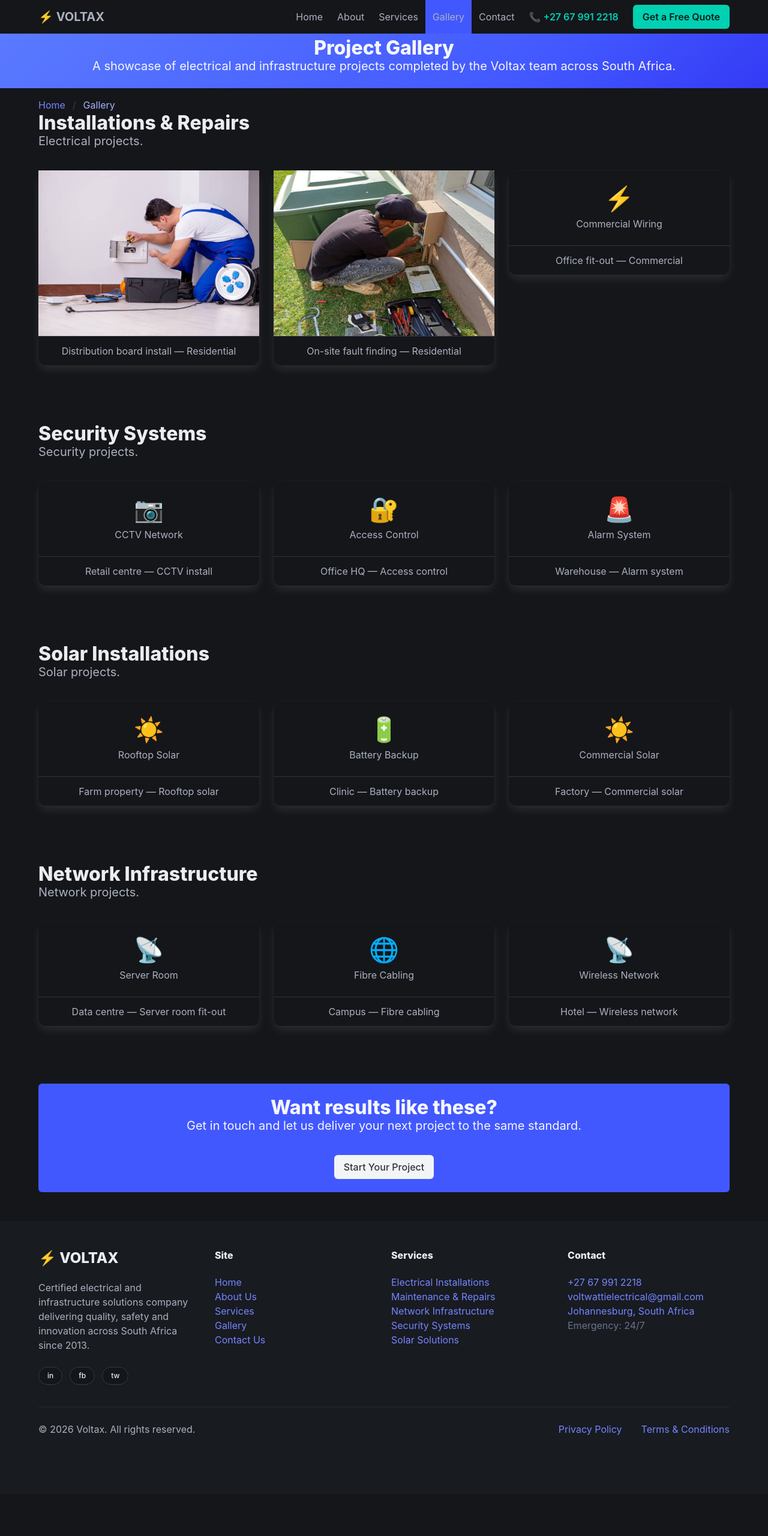
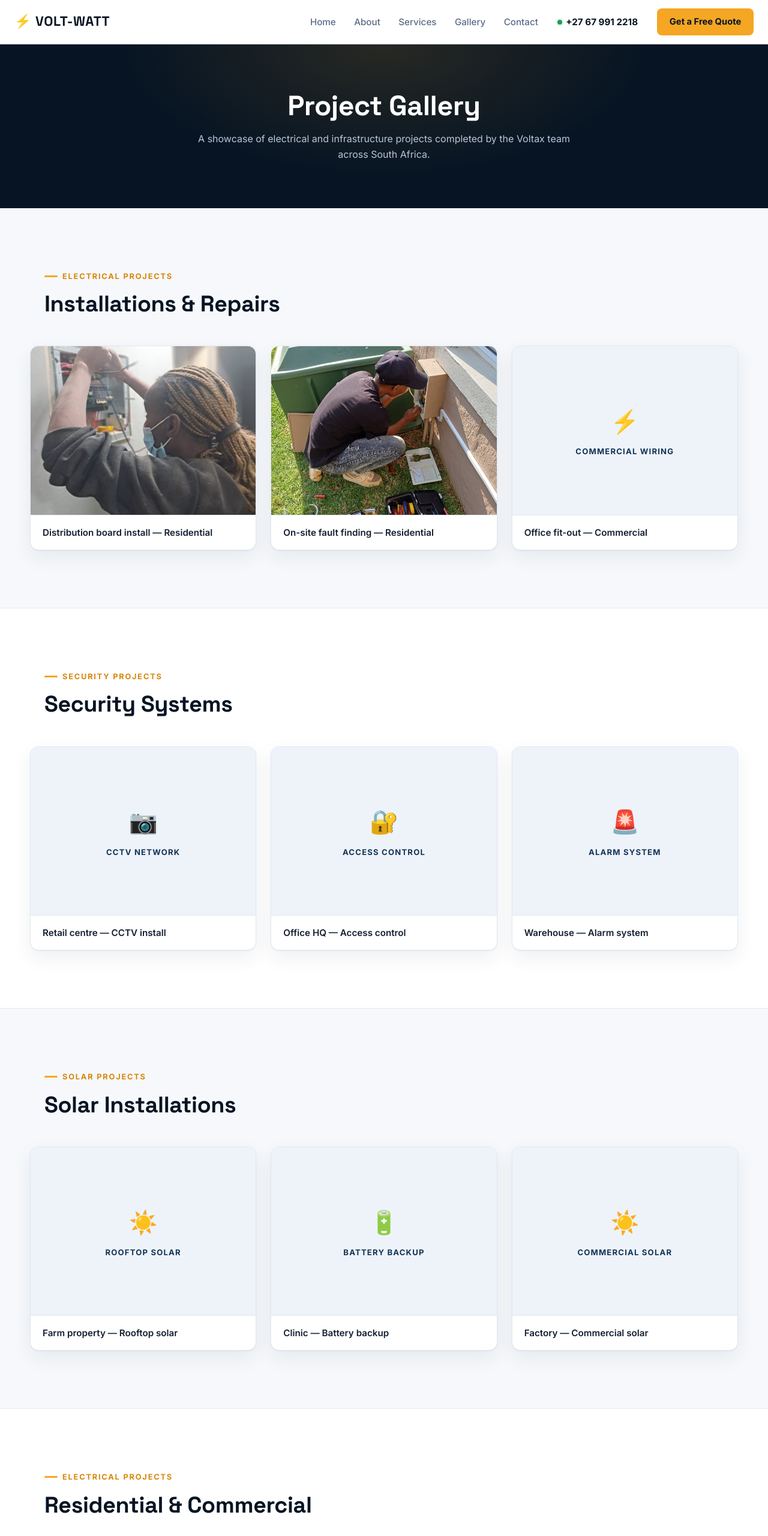
Before and after one commit to majaha8/voltax-website, a website: page src/gallery.html in a window 1280 px wide. Shown: the top 2560 px of the page at 60% size. Before the commit the page ends 2490 px from the top, so only its background shows below. Drawn offline with nearby package versions, Linux system fonts and the light colour scheme.

Commit message:
Redesign Gallery And Add Hero Slideshow
Update smoke-test class allowances for Bulma utilities used on the
homepage.

```diff
--- a/src/gallery.html
+++ b/src/gallery.html
@@ -1,273 +1,110 @@
 <!DOCTYPE html>
-<html lang="en" data-theme="dark">
+<html lang="en">
 <head>
 <meta charset="UTF-8">
 <meta name="viewport" content="width=device-width, initial-scale=1.0">
 <title>Gallery - Voltax</title>
 <link rel="icon" href="public/favicon.ico" sizes="any">
-<link rel="stylesheet" href="https://cdn.jsdelivr.net/npm/bulma@1.0.4/css/bulma.min.css">
+<link rel="preconnect" href="https://fonts.googleapis.com">
+<link rel="preconnect" href="https://fonts.gstatic.com" crossorigin>
+<link href="https://fonts.googleapis.com/css2?family=Space+Grotesk:wght@500;700&family=Inter:wght@400;500;600;700&display=swap" rel="stylesheet">
+<link rel="stylesheet" href="style.css">
 </head>
 <body>
 
-<nav class="navbar is-fixed-top" role="navigation" aria-label="main navigation">
-  <div class="container">
-    <div class="navbar-brand">
-      <a href="/" class="navbar-item has-text-weight-bold is-size-5">⚡ VOLTAX</a>
-      <a role="button" class="navbar-burger" aria-label="menu" aria-expanded="false" data-target="voltax-nav">
-        <span aria-hidden="true"></span>
-        <span aria-hidden="true"></span>
-        <span aria-hidden="true"></span>
-      </a>
-    </div>
-    <div id="voltax-nav" class="navbar-menu">
-      <div class="navbar-end">
-        <a class="navbar-item" href="/">Home</a>
-        <a class="navbar-item" href="/about">About</a>
-        <a class="navbar-item" href="/services">Services</a>
-        <a class="navbar-item is-active" href="/gallery">Gallery</a>
-        <a class="navbar-item" href="/contact">Contact</a>
-        <a class="navbar-item has-text-primary has-text-weight-semibold" href="tel:+27679912218">📞 +27 67 991 2218</a>
-        <div class="navbar-item">
-          <a class="button is-primary" href="/contact"><strong>Get a Free Quote</strong></a>
-        </div>
-      </div>
-    </div>
-  </div>
+<nav class="nav">
+  <a href="/" class="nav-logo"><span class="bolt">⚡</span>VOLT-WATT</a>
+  <ul class="nav-links" id="navLinks">
+    <li><a href="/">Home</a></li>
+    <li><a href="/about">About</a></li>
+    <li><a href="/services">Services</a></li>
+    <li><a href="/gallery">Gallery</a></li>
+    <li><a href="/contact">Contact</a></li>
+  </ul>
+  <a href="tel:+27679912218" class="nav-phone"><span class="dot"></span>+27 67 991 2218</a>
+  <a href="/contact" class="nav-cta">Get a Free Quote</a>
+  <button class="nav-toggle" onclick="toggleMenu()" aria-label="Toggle menu">☰</button>
 </nav>
 
-<!-- PAGE HEADER -->
-<section class="hero is-small is-link is-bold">
-  <div class="hero-body">
-    <div class="container has-text-centered">
-      <span class="tag is-light mb-3">Our Work</span>
-      <h1 class="title">Project Gallery</h1>
-      <p class="subtitle">A showcase of electrical and infrastructure projects completed by the Voltax team across South Africa.</p>
-    </div>
+<div class="page-header">
+  <h1>Project Gallery</h1>
+  <p>A showcase of electrical and infrastructure projects completed by the Voltax team across South Africa.</p>
+</div>
+
+<section class="section">
+  <div class="container">
+    <div class="section-tag">Electrical Projects</div>
+    <h2 class="section-title">Installations &amp; Repairs</h2>
+  </div>
+  <div class="gallery-grid">
+    <div class="gallery-item has-photo"><img src="images/db.jpeg" alt="Electrician installing a distribution board indoors"><div class="gallery-label">Distribution board install — Residential</div></div>
+    <div class="gallery-item has-photo"><img src="images/field-work.jpeg" alt="Electrician performing on-site fault finding outdoors"><div class="gallery-label">On-site fault finding — Residential</div></div>
+    <div class="gallery-item"><div class="gallery-placeholder">⚡<span>Commercial Wiring</span></div><div class="gallery-label">Office fit-out — Commercial</div></div>
   </div>
 </section>
 
-<section class="section pt-4 pb-0">
+<section class="section" style="background:var(--card);border-top:1px solid var(--line);border-bottom:1px solid var(--line);">
   <div class="container">
-    <nav class="breadcrumb" aria-label="breadcrumbs">
-      <ul>
-        <li><a href="/">Home</a></li>
-        <li class="is-active"><a href="#" aria-current="page">Gallery</a></li>
-      </ul>
-    </nav>
+    <div class="section-tag">Security Projects</div>
+    <h2 class="section-title">Security Systems</h2>
+  </div>
+  <div class="gallery-grid">
+    <div class="gallery-item"><div class="gallery-placeholder">📷<span>CCTV Network</span></div><div class="gallery-label">Retail centre — CCTV install</div></div>
+    <div class="gallery-item"><div class="gallery-placeholder">🔐<span>Access Control</span></div><div class="gallery-label">Office HQ — Access control</div></div>
+    <div class="gallery-item"><div class="gallery-placeholder">🚨<span>Alarm System</span></div><div class="gallery-label">Warehouse — Alarm system</div></div>
   </div>
 </section>
 
-<!-- ELECTRICAL -->
-<section class="section pt-0">
+<section class="section">
   <div class="container">
-    <h2 class="title">Installations &amp; Repairs</h2>
-    <p class="subtitle">Electrical projects.</p>
-    <div class="columns is-multiline mt-5">
-      <div class="column is-12-mobile is-6-tablet is-4-desktop">
-        <div class="card">
-          <figure class="image is-4by3 mb-0">
-            <img src="images/electrician.jpeg" alt="Electrician installing a distribution board indoors">
-          </figure>
-          <div class="card-footer"><p class="card-footer-item">Distribution board install — Residential</p></div>
-        </div>
-      </div>
-      <div class="column is-12-mobile is-6-tablet is-4-desktop">
-        <div class="card">
-          <figure class="image is-4by3 mb-0">
-            <img src="images/field-work.jpeg" alt="Electrician performing on-site fault finding outdoors">
-          </figure>
-          <div class="card-footer"><p class="card-footer-item">On-site fault finding — Residential</p></div>
-        </div>
-      </div>
-      <div class="column is-12-mobile is-6-tablet is-4-desktop">
-        <div class="card has-text-centered">
-          <div class="card-content">
-            <p class="title is-size-2 mb-2">⚡</p>
-            <p class="heading">Commercial Wiring</p>
-          </div>
-          <div class="card-footer"><p class="card-footer-item">Office fit-out — Commercial</p></div>
-        </div>
-      </div>
-    </div>
+    <div class="section-tag">Solar Projects</div>
+    <h2 class="section-title">Solar Installations</h2>
+  </div>
+  <div class="gallery-grid">
+    <div class="gallery-item"><div class="gallery-placeholder">☀️<span>Rooftop Solar</span></div><div class="gallery-label">Farm property — Rooftop solar</div></div>
+    <div class="gallery-item"><div class="gallery-placeholder">🔋<span>Battery Backup</span></div><div class="gallery-label">Clinic — Battery backup</div></div>
+    <div class="gallery-item"><div class="gallery-placeholder">☀️<span>Commercial Solar</span></div><div class="gallery-label">Factory — Commercial solar</div></div>
   </div>
 </section>
 
-<!-- SECURITY -->
-<section class="section has-background-black-bis">
-  <div class="container">
-    <h2 class="title">Security Systems</h2>
-    <p class="subtitle">Security projects.</p>
-    <div class="columns is-multiline mt-5">
-      <div class="column is-12-mobile is-6-tablet is-4-desktop">
-        <div class="card has-text-centered">
-          <div class="card-content">
-            <p class="title is-size-2 mb-2">📷</p>
-            <p class="heading">CCTV Network</p>
-          </div>
-          <div class="card-footer"><p class="card-footer-item">Retail centre — CCTV install</p></div>
-        </div>
+<section class="section" style="background:var(--card);border-top:1px solid var(--line);border-bottom:1px solid var(--line);">
+    <div class="container">
+      <div class="section-tag">Electrical Projects</div>
+      <h2 class="section-title">Residential &amp; Commercial</h2>
+    </div>
+
+    <div class="gallery-grid">
+      <div class="gallery-item">
+        <div class="gallery-placeholder">💡<span>Household Electrical</span></div>
+        <div class="gallery-label">Residential — Electrical installation &amp; lighting</div>
       </div>
-      <div class="column is-12-mobile is-6-tablet is-4-desktop">
-        <div class="card has-text-centered">
-          <div class="card-content">
-            <p class="title is-size-2 mb-2">🔐</p>
-            <p class="heading">Access Control</p>
-          </div>
-          <div class="card-footer"><p class="card-footer-item">Office HQ — Access control</p></div>
-        </div>
+
+      <div class="gallery-item">
+        <div class="gallery-placeholder">⚡<span>Electrical Installation</span></div>
+        <div class="gallery-label">Commercial — Electrical installation &amp; upgrades</div>
       </div>
-      <div class="column is-12-mobile is-6-tablet is-4-desktop">
-        <div class="card has-text-centered">
-          <div class="card-content">
-            <p class="title is-size-2 mb-2">🚨</p>
-            <p class="heading">Alarm System</p>
-          </div>
-          <div class="card-footer"><p class="card-footer-item">Warehouse — Alarm system</p></div>
-        </div>
+
+      <div class="gallery-item">
+        <div class="gallery-placeholder">🔌<span>Electrical Repairs</span></div>
+        <div class="gallery-label">Residential &amp; Commercial — Fault finding &amp; repairs</div>
       </div>
     </div>
-  </div>
 </section>
 
-<!-- SOLAR -->
-<section class="section">
-  <div class="container">
-    <h2 class="title">Solar Installations</h2>
-    <p class="subtitle">Solar projects.</p>
-    <div class="columns is-multiline mt-5">
-      <div class="column is-12-mobile is-6-tablet is-4-desktop">
-        <div class="card has-text-centered">
-          <div class="card-content">
-            <p class="title is-size-2 mb-2">☀️</p>
-            <p class="heading">Rooftop Solar</p>
-          </div>
-          <div class="card-footer"><p class="card-footer-item">Farm property — Rooftop solar</p></div>
-        </div>
-      </div>
-      <div class="column is-12-mobile is-6-tablet is-4-desktop">
-        <div class="card has-text-centered">
-          <div class="card-content">
-            <p class="title is-size-2 mb-2">🔋</p>
-            <p class="heading">Battery Backup</p>
-          </div>
-          <div class="card-footer"><p class="card-footer-item">Clinic — Battery backup</p></div>
-        </div>
-      </div>
-      <div class="column is-12-mobile is-6-tablet is-4-desktop">
-        <div class="card has-text-centered">
-          <div class="card-content">
-            <p class="title is-size-2 mb-2">☀️</p>
-            <p class="heading">Commercial Solar</p>
-          </div>
-          <div class="card-footer"><p class="card-footer-item">Factory — Commercial solar</p></div>
-        </div>
-      </div>
-    </div>
+<div class="cta-banner">
+  <h2>Want results like these?</h2>
+  <p>Get in touch and let us deliver your next project to the same standard.</p>
+  <a href="/contact" class="btn-primary">Start Your Project</a>
+</div>
+
+<footer class="footer">
+  <div class="footer-inner">
+    <div class="footer-brand"><a href="/" class="nav-logo"><span class="bolt">⚡</span>VOLT-WATT</a><p>Certified electrical and infrastructure solutions company delivering quality, safety and innovation across South Africa since 2025.</p></div>
+    <div><h4>Site</h4><ul><li><a href="/">Home</a></li><li><a href="/about">About Us</a></li><li><a href="/services">Services</a></li><li><a href="/gallery">Gallery</a></li><li><a href="/contact">Contact Us</a></li></ul></div>
+    <div><h4>Services</h4><ul><li><a href="/services">Electrical Installations</a></li><li><a href="/services">Maintenance &amp; Repairs</a></li><li><a href="/services">Network Infrastructure</a></li><li><a href="/services">Security Systems</a></li><li><a href="/services">Solar Solutions</a></li></ul></div>
+    <div><h4>Contact</h4><ul><li><a href="tel:+27679912218">+27 67 991 2218</a></li><li><a href="mailto:voltwattielectrical@gmail.com">voltwattielectrical@gmail.com</a></li><li><a href="#">Johannesburg, South Africa</a></li></ul></div>
   </div>
-</section>
-
-<!-- NETWORK -->
-<section class="section has-background-black-bis">
-  <div class="container">
-    <h2 class="title">Network Infrastructure</h2>
-    <p class="subtitle">Network projects.</p>
-    <div class="columns is-multiline mt-5">
-      <div class="column is-12-mobile is-6-tablet is-4-desktop">
-        <div class="card has-text-centered">
-          <div class="card-content">
-            <p class="title is-size-2 mb-2">📡</p>
-            <p class="heading">Server Room</p>
-          </div>
-          <div class="card-footer"><p class="card-footer-item">Data centre — Server room fit-out</p></div>
-        </div>
-      </div>
-      <div class="column is-12-mobile is-6-tablet is-4-desktop">
-        <div class="card has-text-centered">
-          <div class="card-content">
-            <p class="title is-size-2 mb-2">🌐</p>
-            <p class="heading">Fibre Cabling</p>
-          </div>
-          <div class="card-footer"><p class="card-footer-item">Campus — Fibre cabling</p></div>
-        </div>
-      </div>
-      <div class="column is-12-mobile is-6-tablet is-4-desktop">
-        <div class="card has-text-centered">
-          <div class="card-content">
-            <p class="title is-size-2 mb-2">📡</p>
-            <p class="heading">Wireless Network</p>
-          </div>
-          <div class="card-footer"><p class="card-footer-item">Hotel — Wireless network</p></div>
-        </div>
-      </div>
-    </div>
-  </div>
-</section>
-
-<!-- CTA -->
-<section class="section">
-  <div class="container">
-    <div class="notification is-link has-text-centered">
-      <h2 class="title">Want results like these?</h2>
-      <p class="subtitle">Get in touch and let us deliver your next project to the same standard.</p>
-      <a href="/contact" class="button is-light mt-3">Start Your Project</a>
-    </div>
-  </div>
-</section>
-
-<!-- FOOTER -->
-<footer class="footer">
-  <div class="container">
-    <div class="columns">
-      <div class="column is-12-mobile is-6-tablet is-3-desktop">
-        <p class="title is-4">⚡ VOLTAX</p>
-        <div class="content">
-          <p>Certified electrical and infrastructure solutions company delivering quality, safety and innovation across South Africa since 2013.</p>
-        </div>
-        <div class="buttons">
-          <a href="#" class="button is-small is-rounded" aria-label="LinkedIn">in</a>
-          <a href="#" class="button is-small is-rounded" aria-label="Facebook">fb</a>
-          <a href="#" class="button is-small is-rounded" aria-label="Twitter">tw</a>
-        </div>
-      </div>
-      <div class="column is-6-mobile is-6-tablet is-3-desktop">
-        <p class="title is-6">Site</p>
-        <ul>
-          <li><a href="/">Home</a></li>
-          <li><a href="/about">About Us</a></li>
-          <li><a href="/services">Services</a></li>
-          <li><a href="/gallery">Gallery</a></li>
-          <li><a href="/contact">Contact Us</a></li>
-        </ul>
-      </div>
-      <div class="column is-6-mobile is-6-tablet is-3-desktop">
-        <p class="title is-6">Services</p>
-        <ul>
-          <li><a href="/services">Electrical Installations</a></li>
-          <li><a href="/services">Maintenance &amp; Repairs</a></li>
-          <li><a href="/services">Network Infrastructure</a></li>
-          <li><a href="/services">Security Systems</a></li>
-          <li><a href="/services">Solar Solutions</a></li>
-        </ul>
-      </div>
-      <div class="column is-6-mobile is-6-tablet is-3-desktop">
-        <p class="title is-6">Contact</p>
-        <ul>
-          <li><a href="tel:+27679912218">+27 67 991 2218</a></li>
-          <li><a href="mailto:voltwattielectrical@gmail.com">voltwattielectrical@gmail.com</a></li>
-          <li><a href="#">Johannesburg, South Africa</a></li>
-          <li><span class="has-text-grey">Emergency: 24/7</span></li>
-        </ul>
-      </div>
-    </div>
-    <hr class="mt-5">
-    <div class="is-flex is-flex-wrap-wrap is-justify-content-space-between is-align-items-center">
-      <p>© 2026 Voltax. All rights reserved.</p>
-      <div class="is-flex is-gap-4">
-        <a href="#">Privacy Policy</a>
-        <a href="#">Terms &amp; Conditions</a>
-      </div>
-    </div>
-  </div>
+  <div class="footer-bottom"><p>© 2026 Voltax. All rights reserved.</p><div class="footer-links"><a href="#">Privacy Policy</a><a href="#">Terms &amp; Conditions</a></div></div>
 </footer>
 <script src="script.js"></script>
 </body>
--- a/src/style.css
+++ b/src/style.css
@@ -243,6 +243,34 @@ section, .page-header, .hero, .footer {
   color: #fff;
 }
 
+.hero-body { position: relative; z-index: 1; }
+
+.hero-bg {
+  background-size: cover;
+  background-position: center;
+  opacity: 0;
+  animation: heroFade 10s infinite;
+}
+
+.hero-bg-1 {
+  background-image:
+    linear-gradient(rgba(4, 16, 31, 0.78), rgba(4, 16, 31, 0.82)),
+    url("images/db.jpeg");
+}
+
+.hero-bg-2 {
+  background-image:
+    linear-gradient(rgba(4, 16, 31, 0.78), rgba(4, 16, 31, 0.82)),
+    url("images/field-work.jpeg");
+  animation-delay: -5s;
+}
+
+@keyframes heroFade {
+  0%, 40% { opacity: 1; }
+  50%, 90% { opacity: 0; }
+  100% { opacity: 1; }
+}
+
 .hero-eyebrow-row {
   display: flex;
   flex-wrap: wrap;
@@ -265,13 +293,9 @@ section, .page-header, .hero, .footer {
   letter-spacing: 0.08em;
 }
 
-.hero-inner {
+.hero-body {
   position: relative;
   z-index: 1;
-  display: grid;
-  grid-template-columns: 1.05fr 0.95fr;
-  gap: 3.5rem;
-  align-items: center;
   padding-top: 40px;
   padding-bottom: 64px;
 }
@@ -647,6 +671,8 @@ section, .page-header, .hero, .footer {
   border: 1px solid var(--line);
   box-shadow: var(--shadow);
 }
+
+.about-text { min-width: 0; }
 
 .about-img img {
   width: 100%;
@@ -1080,7 +1106,6 @@ section, .page-header, .hero, .footer {
 /* ---------- RESPONSIVE ---------- */
 
 @media (max-width: 980px) {
-  .hero-inner { grid-template-columns: 1fr; }
   .hero-media { max-width: 480px; }
   .services-grid,
   .gallery-grid { grid-template-columns: repeat(2, 1fr); }
@@ -1124,7 +1149,7 @@ section, .page-header, .hero, .footer {
 
 @media (max-width: 600px) {
   .section { padding-top: 64px; padding-bottom: 64px; }
-  .hero-inner { padding-top: 24px; padding-bottom: 48px; }
+  .hero-body { padding-top: 24px; padding-bottom: 48px; }
   .hero-badge-float { position: static; margin-top: 1rem; }
   .services-grid,
   .gallery-grid,
```
Also changed, not shown: src/index.html (+8 -6 lines), tests/smoke.test.js (+4 -0 lines).
